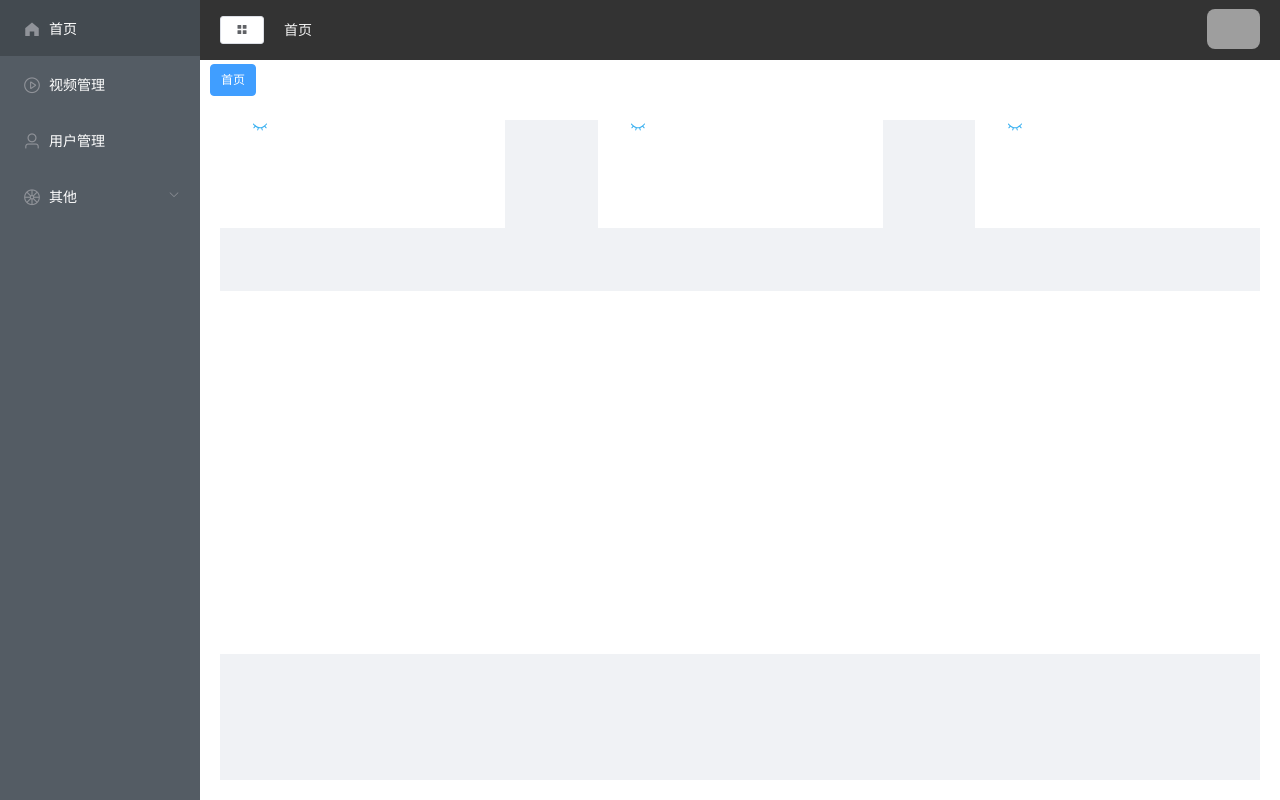
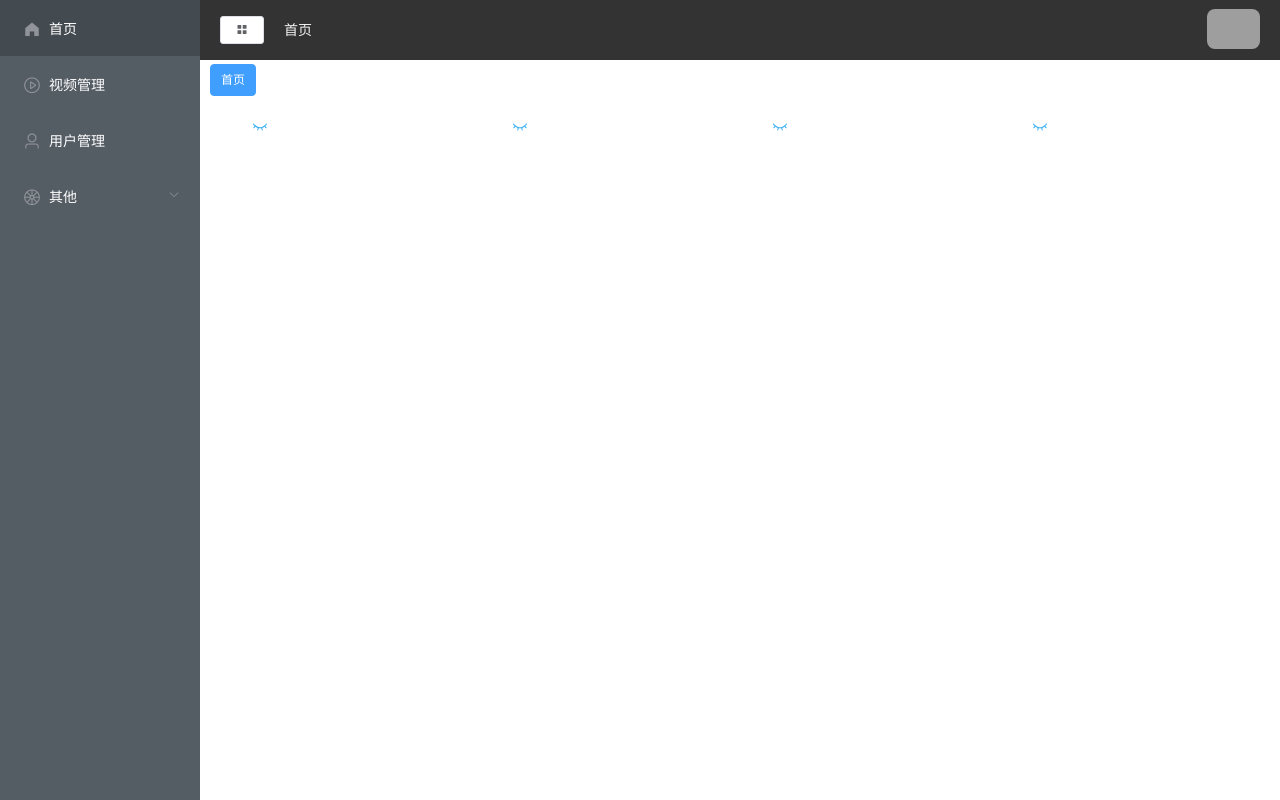
Before and after one commit to lylbrave/admin-lyltemplate, a Vue app: page / in a window 1280 px wide. Built offline with nearby package versions, Linux system fonts and the light colour scheme; grey boxes are pictures that could not be loaded.

Commit message:
mod home cardInfo

```diff
--- a/src/views/home/home.vue
+++ b/src/views/home/home.vue
@@ -1,9 +1,15 @@
 <template>
   <div class="home">
     <div class="basic-info">
-      <InfoCard v-for="i in 3" :key="i"></InfoCard>
+      <InfoCard
+        v-for="i in cardInfoList"
+        :key="i.label"
+        :cardInfo="i"
+      ></InfoCard>
     </div>
-    <div class="line"></div>
+    <div class="line">
+
+    </div>
     <div class="chart-card"></div>
     <div class="tabel"></div>
   </div>
@@ -15,7 +21,14 @@ import { getHomeData } from "../../api/home";
 import InfoCard from "./components/InfoCard";
 export default {
   data() {
-    return {};
+    return {
+      cardInfoList: [
+        { label: "New Visite", num: 102400, icon: "peoples" },
+        { label: "Messages", num: 81212, icon: "message" },
+        { label: "Purchases", num: 9280, icon: "money" },
+        { label: "Shoppings", num: 13600, icon: "shopping" },
+      ],
+    };
   },
   components: { Echart, InfoCard },
   mounted() {
@@ -36,7 +49,7 @@ export default {
 <style scoped lang="scss">
 .home {
   height: 100%;
-  background-color: #f0f2f5;
+  // background-color: #f0f2f5;
   display: flex;
   flex-direction: column;
   justify-content: space-between;
```
